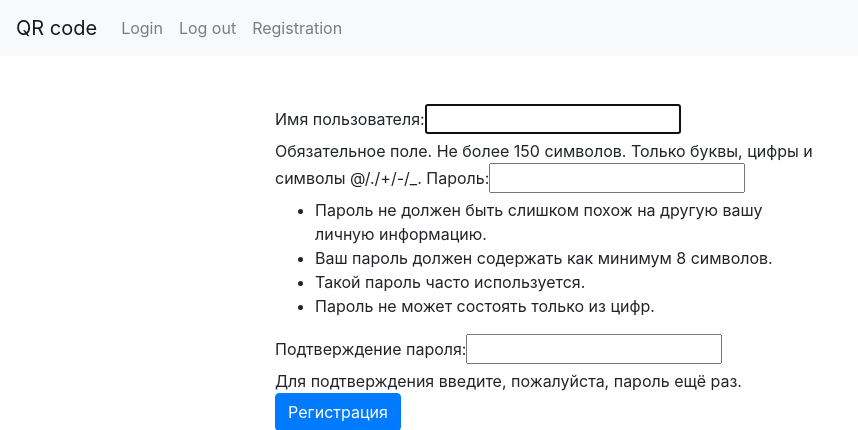
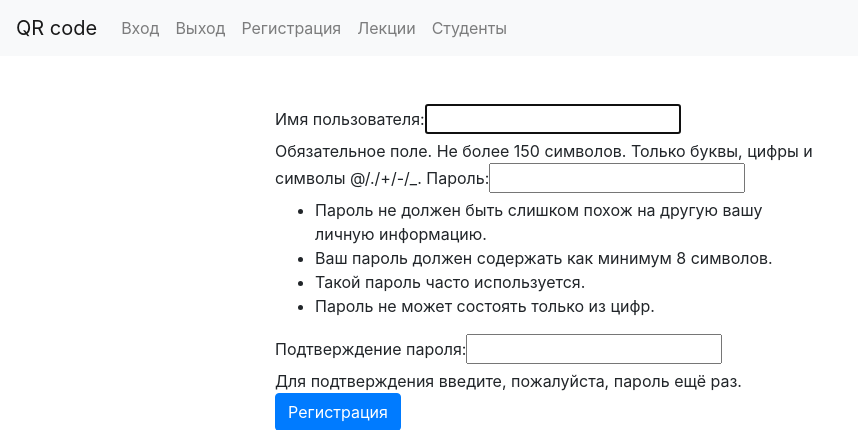
Before and after one commit to epovv/QR_Code_Generator, a Django app: page /registration/ in a window 1280 px wide. Shown: the top 430 px of the page, without its empty margins (0-858 px from the left). Run offline with Django 3.2, Linux system fonts and the light colour scheme; some libraries are stand-ins or nearby versions.

Commit message:
Новые темплейты

```diff
--- a/lecturer/models.py
+++ b/lecturer/models.py
@@ -41,3 +41,6 @@ class StudentsIsCame(models.Model):
     class Meta:
         verbose_name = 'Пришедший студент'
         verbose_name_plural = 'Пришедшие студенты'
+
+    def __str__(self):
+        return self.name + str(self.lecture)
--- a/lecturer/templates/lecturer/base.html
+++ b/lecturer/templates/lecturer/base.html
@@ -19,13 +19,20 @@
       <div class="collapse navbar-collapse" id="navbarTogglerDemo02">
         <ul class="navbar-nav mr-auto mt-2 mt-lg-0">
           <li class="nav-item">
-            <a class="nav-link" href="{% url 'login' %}">Login <span class="sr-only">(current)</span></a>
+            <a class="nav-link" href="{% url 'login' %}">Вход <span class="sr-only">(current)</span></a>
           </li>
           <li class="nav-item">
-            <a class="nav-link" href="{% url 'logout' %}">Log out<span class="sr-only">(current)</span></a>
+            <a class="nav-link" href="{% url 'logout' %}">Выход<span class="sr-only">(current)</span></a>
           </li>
           <li class="nav-item">
-            <a class="nav-link" href="{% url 'registration_url' %}">Registration</a>
+            <a class="nav-link" href="{% url 'registration_url' %}">Регистрация</a>
+          </li>
+            <li class="nav-item">
+            <a class="nav-link" href="{% url 'lecture' %}">Лекции</a>
+          </li>
+            </li>
+            <li class="nav-item">
+            <a class="nav-link" href="{% url 'student' %}">Студенты</a>
           </li>
         </ul>
       </div>
--- a/lecturer/urls.py
+++ b/lecturer/urls.py
@@ -23,4 +23,6 @@ urlpatterns = [
     path('qr/<int:id>/', qr_generator, name='qr_generator_url'),
     path('qr/<int:id>/check_your_self/', check, name='check_your_self_url'),
     path('logout/', logout_view, name='logout'),
+    path('lecture/', lecture, name='lecture'),
+    path('student/', student, name='student'),
 ]
--- a/lecturer/views.py
+++ b/lecturer/views.py
@@ -3,7 +3,6 @@ from django.http import HttpResponse, Http404, HttpResponseRedirect
 from django.contrib.auth.forms import UserCreationForm
 from django.contrib.auth import logout
 from django.contrib.auth.decorators import login_required
-from .models import *
 from .forms import *
 from django.contrib import messages
 
@@ -96,3 +95,19 @@ def logout_view(request):
         return render(request, 'registration/logout.html')
     else:
         return redirect('login')
+
+
+@login_required(login_url='login')
+def lecture(request):
+    count = [StudentsIsCame.objects.filter(lecture_id=i.id).count() for i in Lecture.objects.all()]
+    students = StudentsIsCame.objects.all()
+    lecture = list(zip(Lecture.objects.all(), count))
+    return render(request, 'lecturer/lecturer.html', context={'lec': lecture, 'stud': students})
+
+
+@login_required(login_url='login')
+def student(request):
+    stud = StudentsAll.objects.all()
+    lect = [[j.lecture for j in StudentsIsCame.objects.filter(name=i.name).order_by('lecture_id')] for i in stud]
+    new = list(zip(stud, lect))
+    return render(request, 'lecturer/student.html', context={'new':new})
```
Also changed, not shown: lecturer/templates/lecturer/student.html (added, +18 -0 lines).
